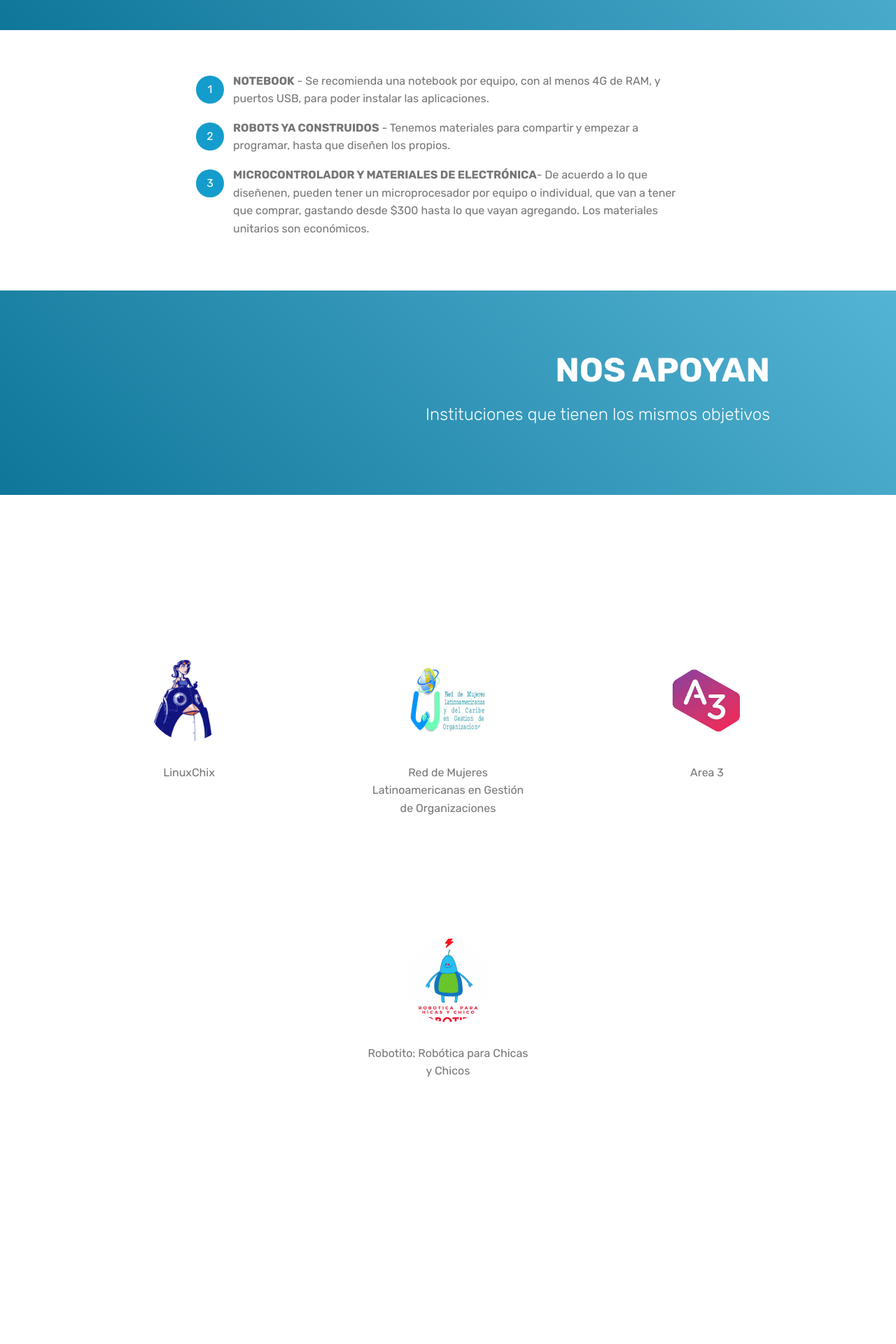
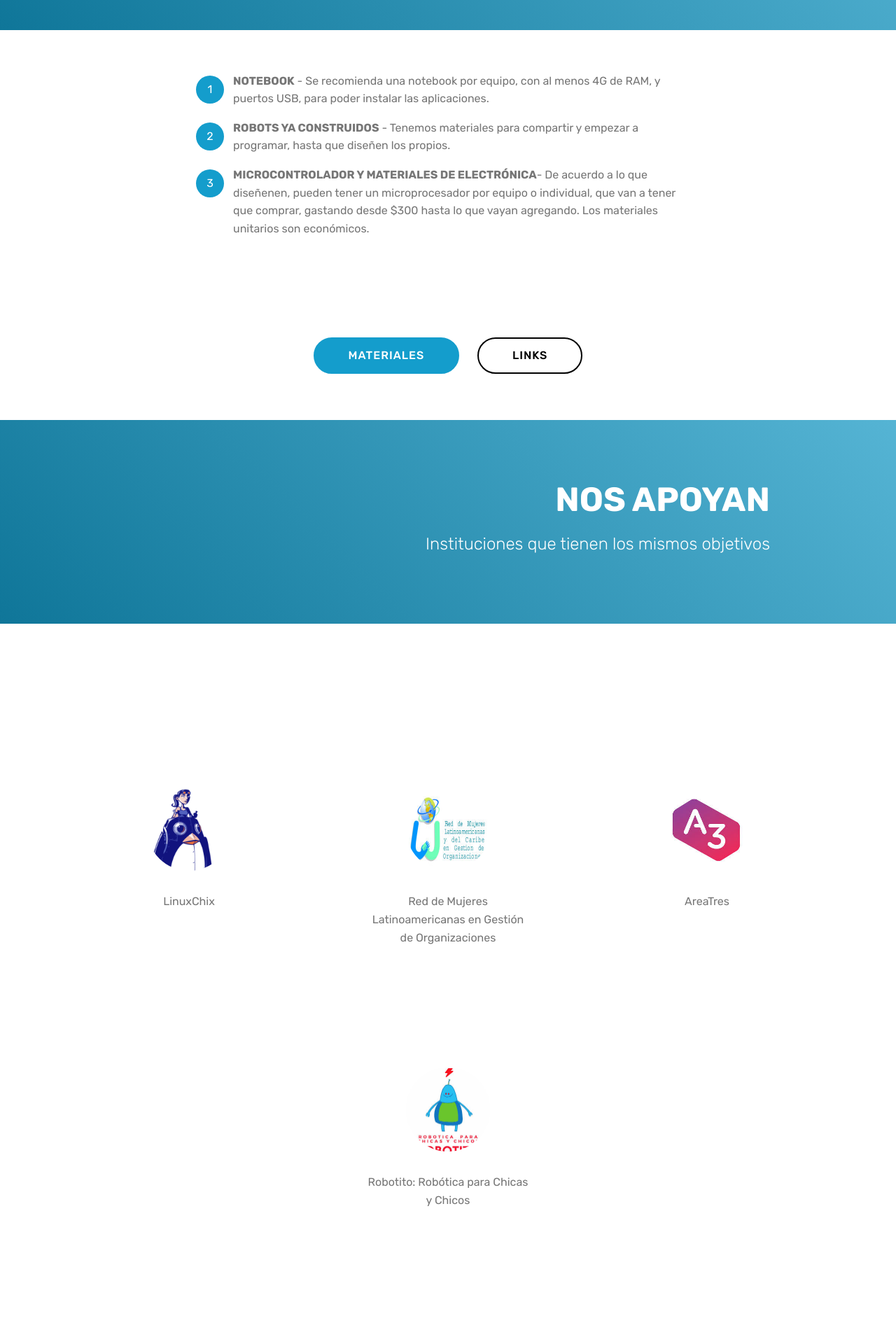
Before and after one commit to RockAndRobots/rockandrobots.github.io, a Jekyll site: the page index.html, which Jekyll copies as it is, in a window 1280 px wide. Shown: the part 2618-4538 px from the top of the page at 70% size. Built offline with Jekyll 4.4.1, drawn with Linux system fonts in a browser that asks for light colours; some web fonts are replaced; before the commit the page ends 4353 px from its top, so only the background shows below that.

Commit message:
Add files via upload

```diff
--- a/assets/mobirise/css/mbr-additional.css
+++ b/assets/mobirise/css/mbr-additional.css
@@ -1708,6 +1708,11 @@
   height: 40px;
   border-radius: 50%;
 }
+.cid-r3zUt4wOto {
+  padding-top: 60px;
+  padding-bottom: 60px;
+  background-color: #ffffff;
+}
 .cid-r2ODyyVxYz {
   padding-top: 90px;
   padding-bottom: 90px;
--- a/index.html
+++ b/index.html
@@ -29,7 +29,7 @@
 
 </section>
 
-<section class="engine"><a href="https://mobiri.se/o">free portfolio site templates</a></section><section class="mbr-section content5 cid-r2MRHlsiBN mbr-parallax-background" id="content5-2">
+<section class="engine"><a href="https://mobiri.se/u">bootstrap website templates</a></section><section class="mbr-section content5 cid-r2MRHlsiBN mbr-parallax-background" id="content5-2">
 
 
 
@@ -131,6 +131,20 @@
     </div>
 </section>
 
+<section class="mbr-section content8 cid-r3zUt4wOto" id="content8-d">
+
+
+
+    <div class="container">
+        <div class="media-container-row title">
+            <div class="col-12 col-md-8">
+                <div class="mbr-section-btn align-center"><a class="btn btn-primary display-4" href="https://mobirise.com">MATERIALES</a>
+                    <a class="btn btn-black-outline display-4" href="https://mobirise.com">LINKS</a></div>
+            </div>
+        </div>
+    </div>
+</section>
+
 <section class="mbr-section info2 cid-r2ODyyVxYz" id="info2-9">
 
 
@@ -207,7 +221,7 @@
                             <img src="assets/images/area3-225x225.jpg" alt="" title="">
                         </div>
                         <p class="mbr-text mbr-fonts-style display-7">
-                           Area 3</p>
+                           AreaTres</p>
                     </div>
                     <div class="card-footer">
                         <div class="mbr-author-name mbr-bold mbr-fonts-style display-7"></div>
```
Also changed, not shown: 1 other file.
